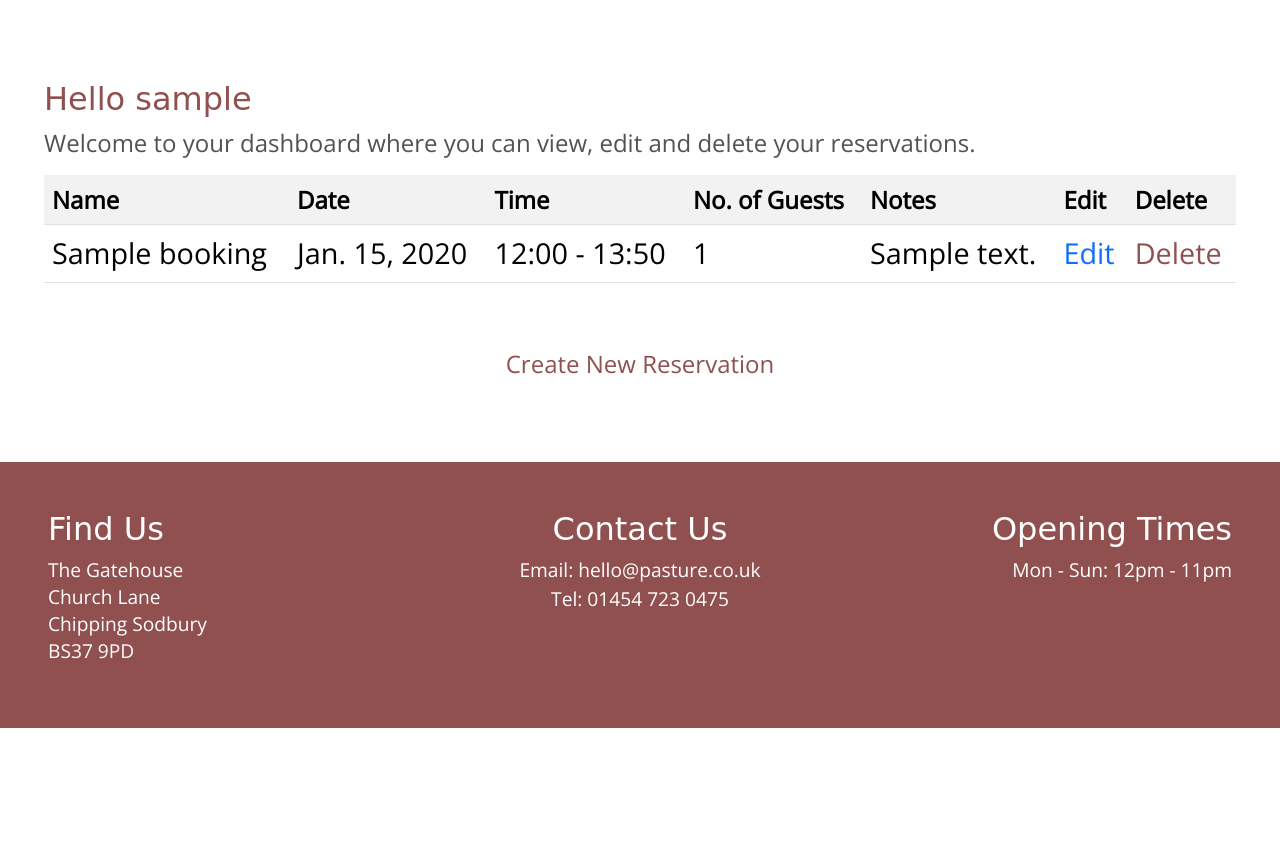
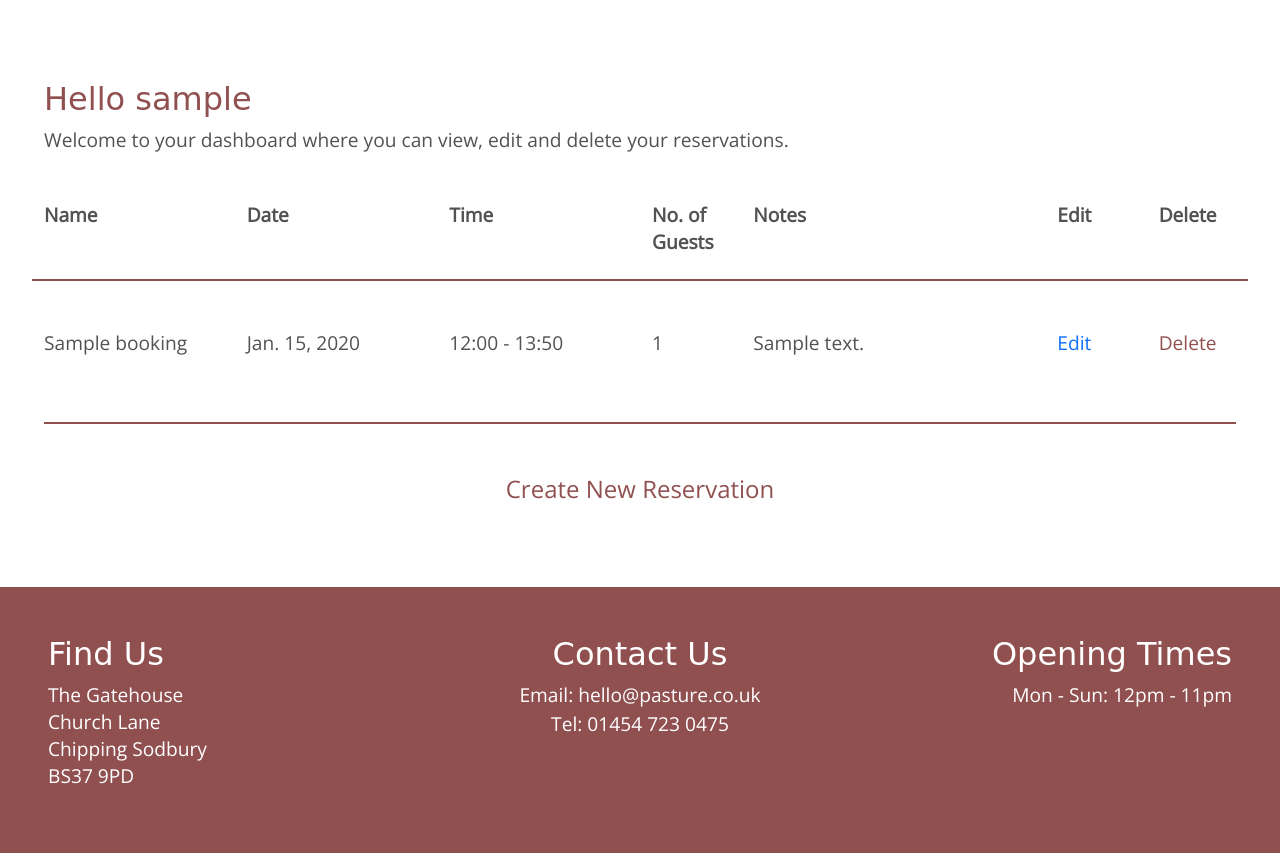
Before and after one commit to MichelleBritton/pasture, a Django app: page /my_profile/ in a window 1280 px wide. Shown: the part 400-1253 px from the top of the page. Before the commit the page ends 1128 px from the top, so only its background shows below. Run offline with Django 3.2, Linux system fonts and the light colour scheme; a user stored in the database is signed in; tables that the repository leaves empty hold one stand-in row (values such as "Sample post"); some libraries are stand-ins or nearby versions; some web fonts are replaced.

Commit message:
Responsive tweaks and replace table on profile page

```diff
--- a/static/css/style.css
+++ b/static/css/style.css
@@ -15,14 +15,17 @@ h2 {
     font: 400 2rem 'Galada', cursive;
 }
 h3 {
-    font: 700 1.8rem 'Open Sans', sans-serif;
+    font: 700 1.2rem 'Open Sans', sans-serif;
 }
 p {
-    font-size: 1.5rem;
+    font-size: 1.2rem;
 }
-td {
-    font-size: 1.2em;
+p.small {
+    font-size: 1rem;
 }
+/* td {
+    font-size: 1.2rem;
+} */
 .welcome-panel .links {
     font-size: 1.8rem;
 }
--- a/templates/index.html
+++ b/templates/index.html
@@ -8,7 +8,7 @@
 <section class="hero-img d-flex justify-content-center align-items-center text-center white">
     <div class="welcome-panel p-5">
         <h1>Welcome to Pasture</h1>
-        <ul class="links d-flex justify-content-center mt-4">
+        <ul class="links d-md-flex justify-content-center mt-4">
             <li><a href="{% url 'menu' %}" class="white">View Menu</a></li>
             <li><a href="{% url 'book' %}" class="white">Book a Table</a></li>
         </ul>
--- a/templates/my_profile.html
+++ b/templates/my_profile.html
@@ -16,35 +16,55 @@
         <div class="container-fluid">
             <h2 class="red">Hello {{ user.username }}</h2>
             <p>Welcome to your dashboard where you can view, edit and delete your reservations.</p>
-            <div class="table-responsive">
-                <table class="table table-striped">
-                    <tr>
-                        <th>Name</th>
-                        <th>Date</th>
-                        <th>Time</th>
-                        <th>No. of Guests</th>
-                        <th>Notes</th>
-                        <th>Edit</th>
-                        <th>Delete</th>
-                    </tr>
-                    {% for booking in bookings %}
-                    <tr>
-                        <td>{{ booking.name }}</td>
-                        <td>{{ booking.date }}</td>
-                        <td>{{ booking.get_time_display }}</td>
-                        <td>{{ booking.no_of_guests }}</td>
-                        <td>{{ booking.notes }}</td>
-                        <td>
-                            <a href="/edit/{{ booking.id }}">Edit</a>
-                        </td>
-                        <td>
-                            <a href="/delete/{{ booking.id }}" class="red">Delete</a>
-                        </td>
-                    </tr>
-                    {% endfor %}
-                </table>
+            <div class="row border-bottom border-2 my-5 pb-2">
+                <div class="col-2">
+                    <p><strong>Name</strong></p>
+                </div>
+                <div class="col-2">
+                    <p><strong>Date</strong></p>
+                </div>
+                <div class="col-2">
+                    <p><strong>Time</strong></p>
+                </div>
+                <div class="col-1">
+                    <p><strong>No. of Guests</strong></p>
+                </div>
+                <div class="col-3">
+                    <p><strong>Notes</strong></p>
+                </div>
+                <div class="col-1">
+                    <p><strong>Edit</strong></p>
+                </div>
+                <div class="col-1">
+                    <p><strong>Delete</strong></p>
+                </div>
             </div>
-            <div class="text-center pt-5">
+            {% for booking in bookings %}
+            <div class="row">
+                <div class="col-2">
+                    <p>{{ booking.name }}</p>
+                </div>
+                <div class="col-2">
+                    <p>{{ booking.date }}</p>
+                </div>
+                <div class="col-2">
+                    <p>{{ booking.get_time_display }}</p>
+                </div>
+                <div class="col-1">
+                    <p>{{ booking.no_of_guests }}</p>
+                </div>
+                <div class="col-3">
+                    <p>{{ booking.notes }}</p>
+                </div>
+                <div class="col-1">
+                    <p><a href="/edit/{{ booking.id }}">Edit</a></p>
+                </div>
+                <div class="col-1">
+                    <p><a href="/delete/{{ booking.id }}" class="red">Delete</a></p>
+                </div>
+            </div>
+            {% endfor %}
+            <div class="text-center pt-5 border-top border-2 mt-5 pt-2">
                 <a href="{% url 'book' %}" class="red">Create New Reservation</a>
             </div>
         </div>
```
Also changed, not shown: other parts of static/css/style.css (+21 -14 lines).
